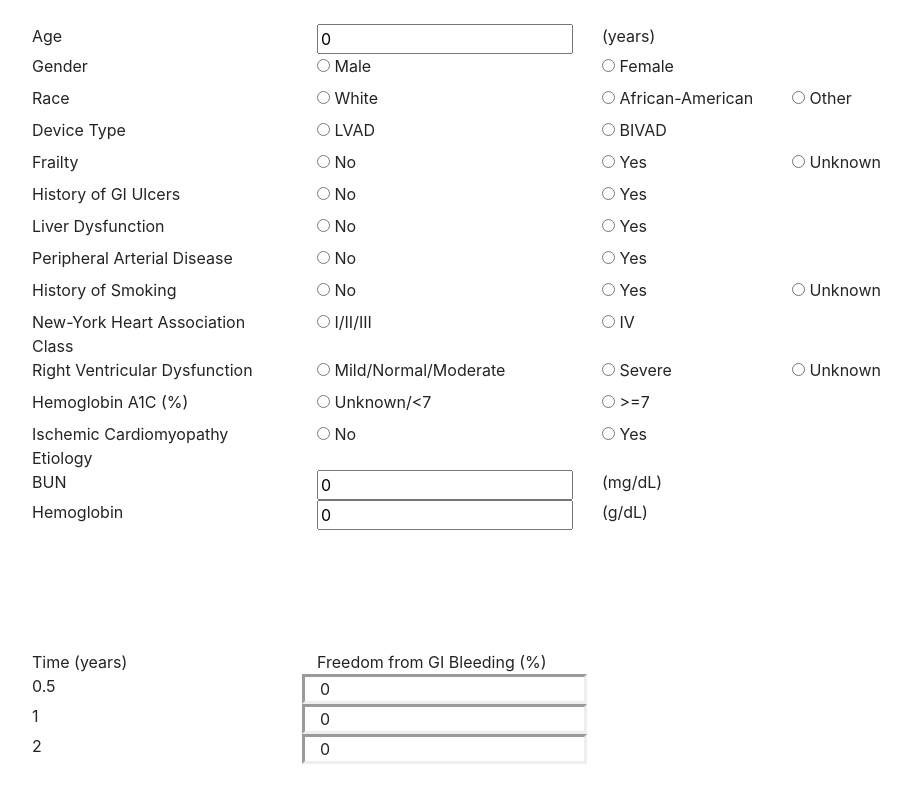
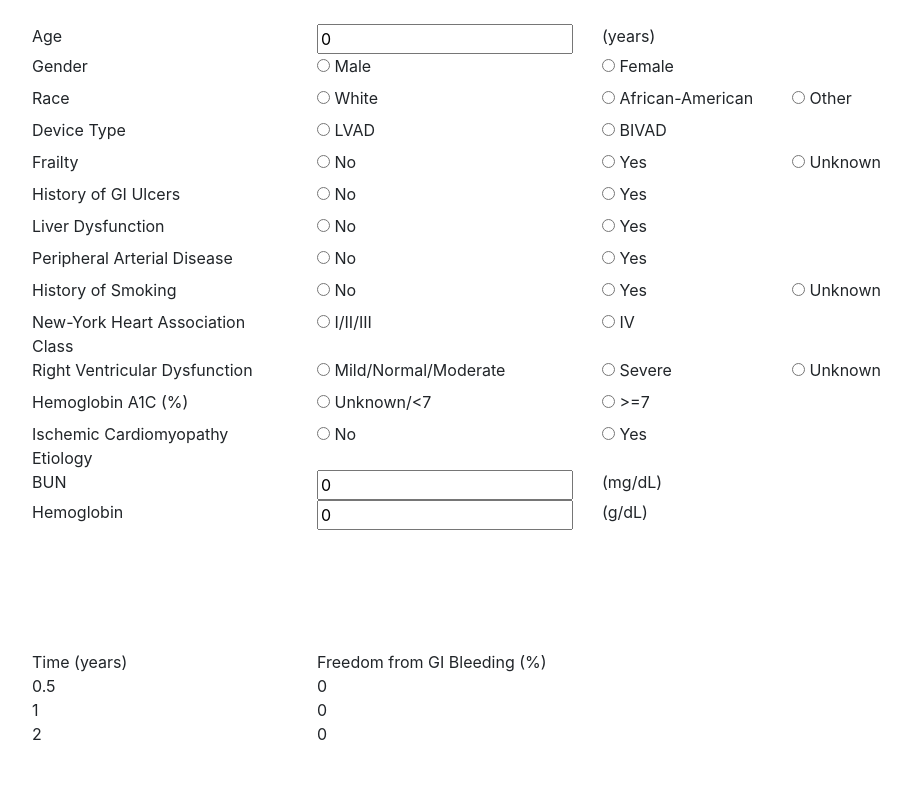
Before and after one commit to UMGIbleed/umichbleedscore, a plain HTML site: page index.html in a window 1280 px wide. Shown: the whole page, without its empty margins (53-964 px from the left). Drawn offline with nearby package versions, Linux system fonts and the light colour scheme.

Commit message:
Update index.css

```diff
--- a/index.css
+++ b/index.css
@@ -8,7 +8,7 @@
   font-size:2rem;
   font-weight:bold;
 }
-.total-val
+.insetborder
 {
 
   border:inset;
```
